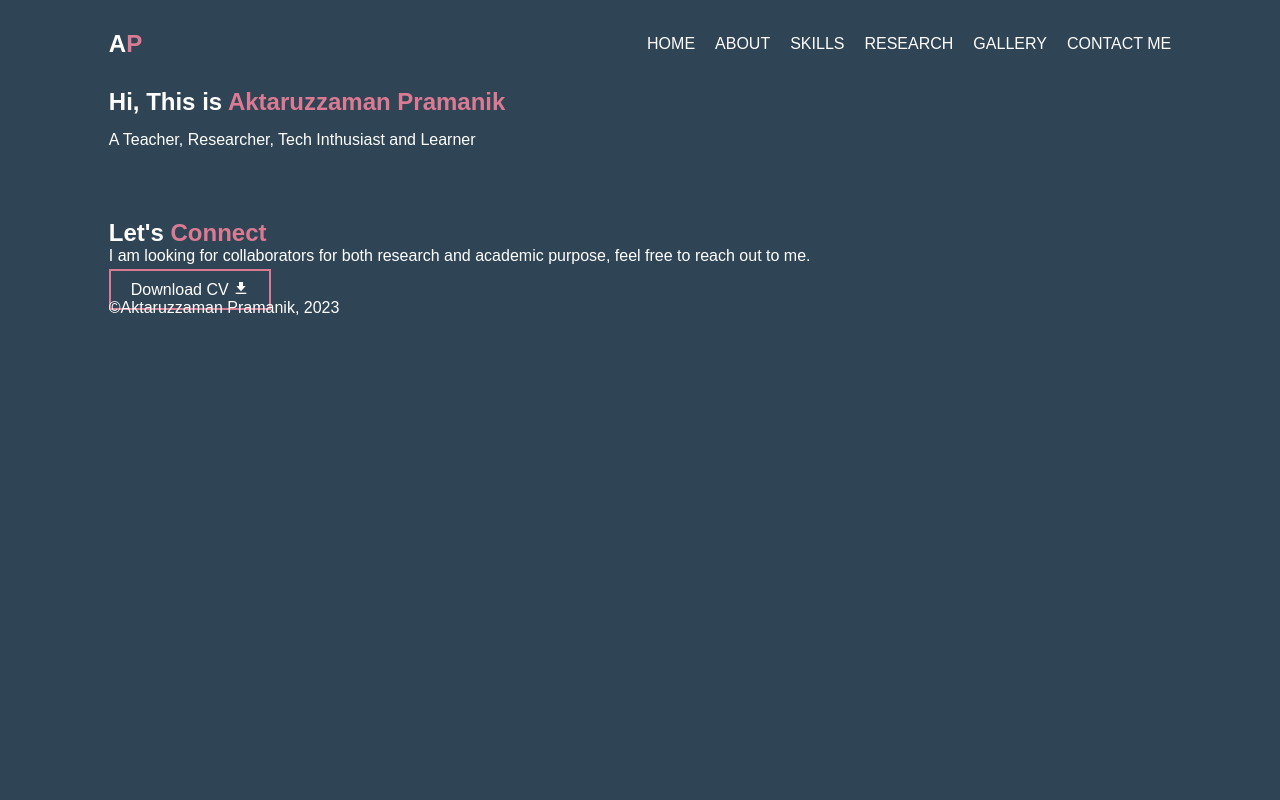
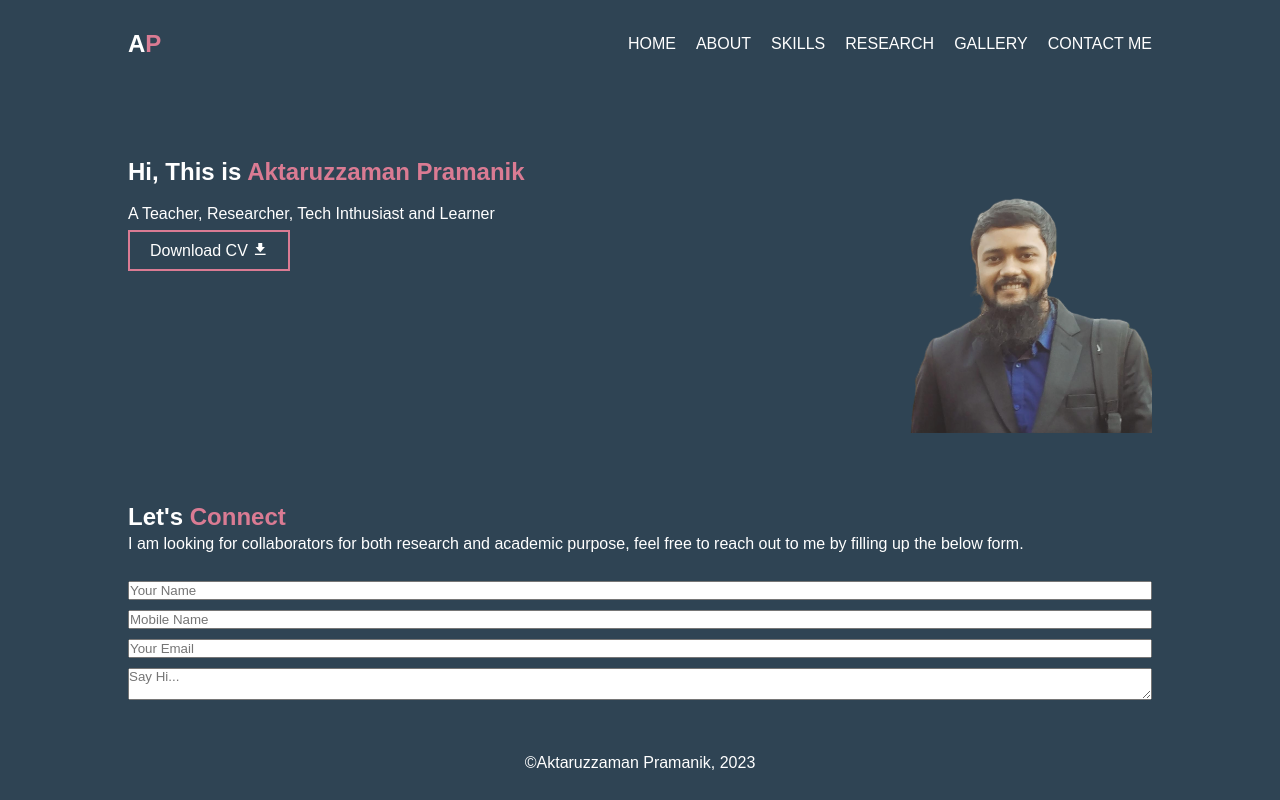
Before and after one commit to a-pramanik37/BongoDev-p1-portfolio, a plain HTML site: page index.html in a window 1280 px wide. Drawn offline with nearby package versions, Linux system fonts and the light colour scheme.

Commit message:
new design added

```diff
--- a/index.html
+++ b/index.html
@@ -32,16 +32,29 @@
 
     <!-- top section -->
     <section id="hero">
-        <h1 class="hero-text">Hi, This is <span class="text-design">Aktaruzzaman Pramanik</span></h1>
-        <p>A Teacher, Researcher, Tech Inthusiast and Learner</p>
+        <div>
+            <h1 class="hero-text">Hi, This is <span class="text-design">Aktaruzzaman Pramanik</span></h1>
+            <p>A Teacher, Researcher, Tech Inthusiast and Learner</p>
+
+            <a href="files/resume.pdf" class="resume">Download CV <i class='bx bxs-download'></i></a>
+        </div>
+        <img src="images/aktaruzzaman.png" alt="Aktaruzzaman Pramanik">
+
     </section>
 
     <!-- Contact -->
     <section id="contact">
 
         <h1>Let's <span class="text-design">Connect</span></h1>
-        <p>I am looking for collaborators for both research and academic purpose, feel free to reach out to me.</p>
-        <a href="files/resume.pdf" class="resume">Download CV <i class='bx bxs-download'></i></a>
+        <p>I am looking for collaborators for both research and academic purpose,
+            feel free to reach out to me by filling up the
+            below form.</p>
+        <form class="form" action="">
+            <input type="text" placeholder="Your Name">
+            <input type="text" placeholder="Mobile Name">
+            <input type="email" placeholder="Your Email">
+            <textarea placeholder="Say Hi..."></textarea>
+        </form>
     </section>
 
     <!-- Footer -->
--- a/style.css
+++ b/style.css
@@ -23,7 +23,7 @@ a {
 body {
     background: var(--bg-color);
     color: var(--general-text);
-    width: 83%;
+    width: 80%;
     margin: auto;
 }
 
@@ -62,3 +62,33 @@ ul li a {
 #contact {
     margin-top: 70px;
 }
+
+#hero {
+    display: flex;
+    margin-top: 100px;
+    justify-content: space-between;
+}
+
+img {
+    width: 250px;
+}
+
+p {
+    line-height: 25px;
+}
+
+.form {
+    display: flex;
+    flex-direction: column;
+}
+
+input, textarea {
+    margin-top: 10px;
+}
+
+#footer {
+    margin-top: 50px;
+    display: flex;
+    flex-direction: column;
+    align-items: center;
+}
```
